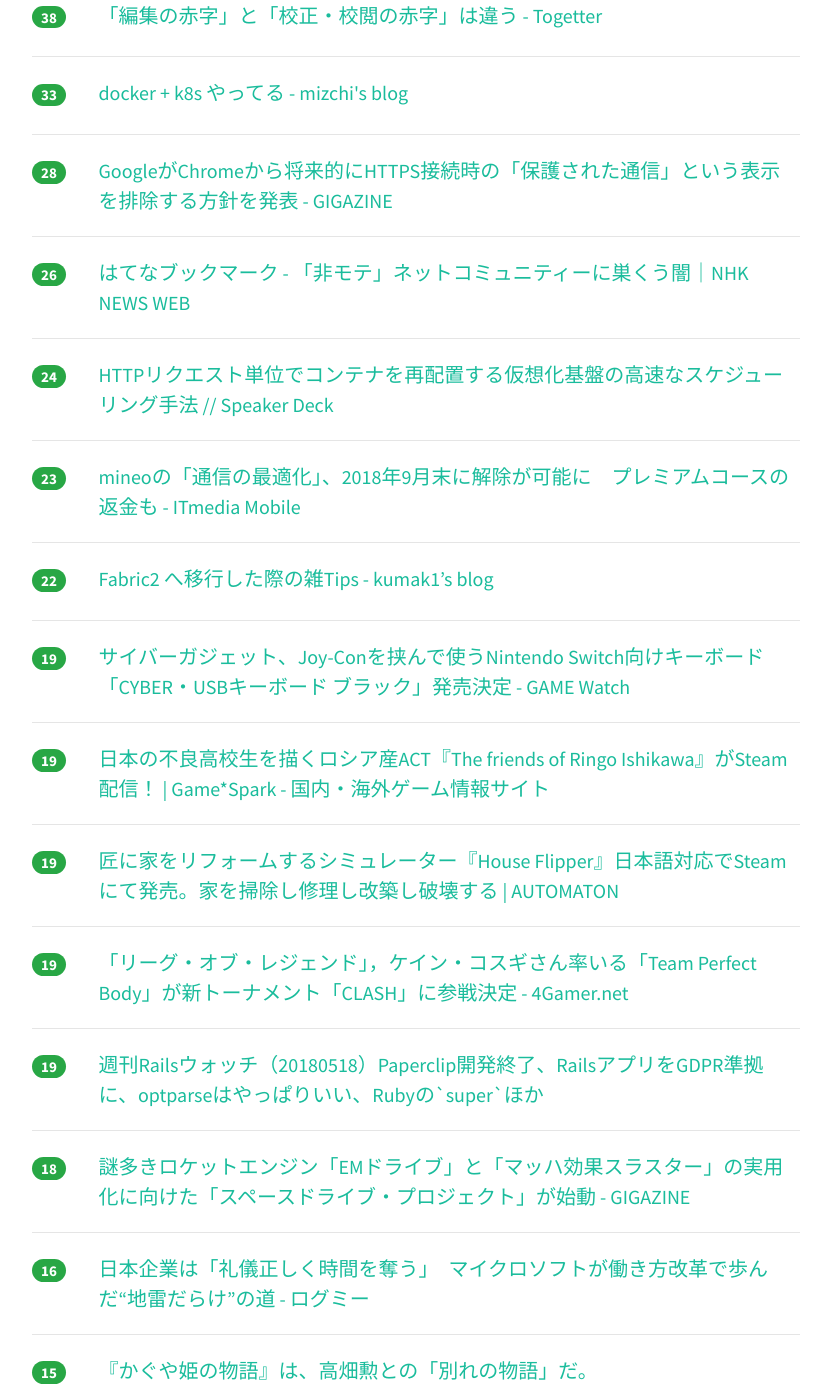
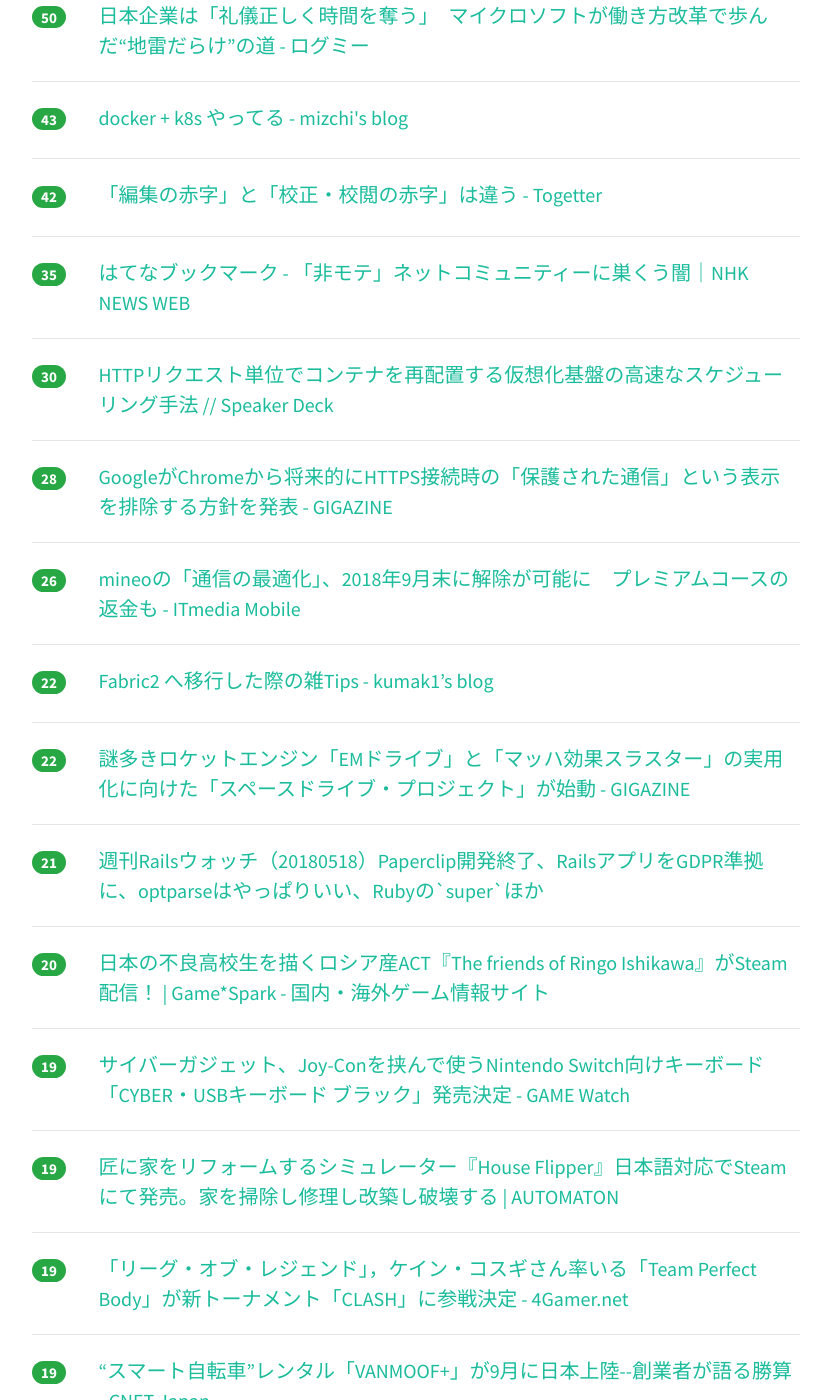
Before and after one commit to yatta47/hatena-matome-site, a Jekyll site: the page built from _posts/2018-05-19-hatena.md, in a window 1280 px wide and 1400 px high, scrolled down 472 px. Shown: the whole window, without its empty margins (224-1055 px from the left). Built offline with Jekyll 4.4.1, drawn with Linux system fonts in a browser that asks for light colours; nearby versions of some CDN libraries; some of the changed text lies outside the part shown.

Commit message:
Updated 2018-05-19

```diff
--- a/_posts/2018-05-19-hatena.md
+++ b/_posts/2018-05-19-hatena.md
@@ -1,24 +1,39 @@
 ---
 layout: post
 title:  "2018-05-19 はてぶIT"
-date:   2018-05-19 11:03:24
+date:   2018-05-19 12:02:42
 tags: [it-hotentry]
 ---
-28 件のデータあり
+31 件のデータあり
 
 <hr><div class="row">
-<div class="col-1"><span class="badge badge-pill badge-success h2">94</span></div>
+<div class="col-1"><span class="badge badge-pill badge-success h2">114</span></div>
 <div class="col-11"><a href='https://qiita.com/mikesorae/items/ff8192fb9cf106262dbf' target='_blank'>やはりお前たちのRepositoryは間違っている</a></div>
 </div>
 <hr>
 <div class="row">
-<div class="col-1"><span class="badge badge-pill badge-success h2">38</span></div>
+<div class="col-1"><span class="badge badge-pill badge-success h2">50</span></div>
+<div class="col-11"><a href='https://logmi.jp/243422' target='_blank'>日本企業は「礼儀正しく時間を奪う」　マイクロソフトが働き方改革で歩んだ“地雷だらけ”の道 - ログミー</a></div>
+</div>
+<hr>
+<div class="row">
+<div class="col-1"><span class="badge badge-pill badge-success h2">43</span></div>
+<div class="col-11"><a href='http://mizchi.hatenablog.com/entry/2018/05/18/235509' target='_blank'>docker + k8s やってる - mizchi's blog</a></div>
+</div>
+<hr>
+<div class="row">
+<div class="col-1"><span class="badge badge-pill badge-success h2">42</span></div>
 <div class="col-11"><a href='https://togetter.com/li/1227538' target='_blank'>「編集の赤字」と「校正・校閲の赤字」は違う - Togetter</a></div>
 </div>
 <hr>
 <div class="row">
-<div class="col-1"><span class="badge badge-pill badge-success h2">33</span></div>
-<div class="col-11"><a href='http://mizchi.hatenablog.com/entry/2018/05/18/235509' target='_blank'>docker + k8s やってる - mizchi's blog</a></div>
+<div class="col-1"><span class="badge badge-pill badge-success h2">35</span></div>
+<div class="col-11"><a href='http://b.hatena.ne.jp/entry/s/www3.nhk.or.jp/news/web_tokushu/2018_0518.html' target='_blank'>はてなブックマーク - 「非モテ」ネットコミュニティーに巣くう闇｜NHK NEWS WEB</a></div>
+</div>
+<hr>
+<div class="row">
+<div class="col-1"><span class="badge badge-pill badge-success h2">30</span></div>
+<div class="col-11"><a href='https://speakerdeck.com/matsumoto_r/httprikuesutodan-wei-dekontenawozai-pei-zhi-surujia-xiang-hua-ji-pan-falsegao-su-nasukeziyuringushou-fa' target='_blank'>HTTPリクエスト単位でコンテナを再配置する仮想化基盤の高速なスケジューリング手法 // Speaker Deck</a></div>
 </div>
 <hr>
 <div class="row">
@@ -28,16 +43,6 @@ tags: [it-hotentry]
 <hr>
 <div class="row">
 <div class="col-1"><span class="badge badge-pill badge-success h2">26</span></div>
-<div class="col-11"><a href='http://b.hatena.ne.jp/entry/s/www3.nhk.or.jp/news/web_tokushu/2018_0518.html' target='_blank'>はてなブックマーク - 「非モテ」ネットコミュニティーに巣くう闇｜NHK NEWS WEB</a></div>
-</div>
-<hr>
-<div class="row">
-<div class="col-1"><span class="badge badge-pill badge-success h2">24</span></div>
-<div class="col-11"><a href='https://speakerdeck.com/matsumoto_r/httprikuesutodan-wei-dekontenawozai-pei-zhi-surujia-xiang-hua-ji-pan-falsegao-su-nasukeziyuringushou-fa' target='_blank'>HTTPリクエスト単位でコンテナを再配置する仮想化基盤の高速なスケジューリング手法 // Speaker Deck</a></div>
-</div>
-<hr>
-<div class="row">
-<div class="col-1"><span class="badge badge-pill badge-success h2">23</span></div>
 <div class="col-11"><a href='http://www.itmedia.co.jp/mobile/articles/1805/18/news140.html' target='_blank'>mineoの「通信の最適化」、2018年9月末に解除が可能に　プレミアムコースの返金も - ITmedia Mobile</a></div>
 </div>
 <hr>
@@ -47,13 +52,23 @@ tags: [it-hotentry]
 </div>
 <hr>
 <div class="row">
-<div class="col-1"><span class="badge badge-pill badge-success h2">19</span></div>
-<div class="col-11"><a href='https://game.watch.impress.co.jp/docs/news/1122650.html' target='_blank'>サイバーガジェット、Joy-Conを挟んで使うNintendo Switch向けキーボード「CYBER・USBキーボード ブラック」発売決定 - GAME Watch</a></div>
+<div class="col-1"><span class="badge badge-pill badge-success h2">22</span></div>
+<div class="col-11"><a href='https://gigazine.net/news/20180518-spacedrive-project/' target='_blank'>謎多きロケットエンジン「EMドライブ」と「マッハ効果スラスター」の実用化に向けた「スペースドライブ・プロジェクト」が始動 - GIGAZINE</a></div>
+</div>
+<hr>
+<div class="row">
+<div class="col-1"><span class="badge badge-pill badge-success h2">21</span></div>
+<div class="col-11"><a href='https://techracho.bpsinc.jp/hachi8833/2018_05_18/56549' target='_blank'>週刊Railsウォッチ（20180518）Paperclip開発終了、RailsアプリをGDPR準拠に、optparseはやっぱりいい、Rubyの`super`ほか</a></div>
+</div>
+<hr>
+<div class="row">
+<div class="col-1"><span class="badge badge-pill badge-success h2">20</span></div>
+<div class="col-11"><a href='https://www.gamespark.jp/article/2018/05/18/80886.html' target='_blank'>日本の不良高校生を描くロシア産ACT『The friends of Ringo Ishikawa』がSteam配信！ | Game*Spark - 国内・海外ゲーム情報サイト</a></div>
 </div>
 <hr>
 <div class="row">
 <div class="col-1"><span class="badge badge-pill badge-success h2">19</span></div>
-<div class="col-11"><a href='https://www.gamespark.jp/article/2018/05/18/80886.html' target='_blank'>日本の不良高校生を描くロシア産ACT『The friends of Ringo Ishikawa』がSteam配信！ | Game*Spark - 国内・海外ゲーム情報サイト</a></div>
+<div class="col-11"><a href='https://game.watch.impress.co.jp/docs/news/1122650.html' target='_blank'>サイバーガジェット、Joy-Conを挟んで使うNintendo Switch向けキーボード「CYBER・USBキーボード ブラック」発売決定 - GAME Watch</a></div>
 </div>
 <hr>
 <div class="row">
@@ -68,21 +83,11 @@ tags: [it-hotentry]
 <hr>
 <div class="row">
 <div class="col-1"><span class="badge badge-pill badge-success h2">19</span></div>
-<div class="col-11"><a href='https://techracho.bpsinc.jp/hachi8833/2018_05_18/56549' target='_blank'>週刊Railsウォッチ（20180518）Paperclip開発終了、RailsアプリをGDPR準拠に、optparseはやっぱりいい、Rubyの`super`ほか</a></div>
-</div>
-<hr>
-<div class="row">
-<div class="col-1"><span class="badge badge-pill badge-success h2">18</span></div>
-<div class="col-11"><a href='https://gigazine.net/news/20180518-spacedrive-project/' target='_blank'>謎多きロケットエンジン「EMドライブ」と「マッハ効果スラスター」の実用化に向けた「スペースドライブ・プロジェクト」が始動 - GIGAZINE</a></div>
+<div class="col-11"><a href='https://japan.cnet.com/article/35119262/' target='_blank'>“スマート自転車”レンタル「VANMOOF+」が9月に日本上陸--創業者が語る勝算 - CNET Japan</a></div>
 </div>
 <hr>
 <div class="row">
 <div class="col-1"><span class="badge badge-pill badge-success h2">16</span></div>
-<div class="col-11"><a href='https://logmi.jp/243422' target='_blank'>日本企業は「礼儀正しく時間を奪う」　マイクロソフトが働き方改革で歩んだ“地雷だらけ”の道 - ログミー</a></div>
-</div>
-<hr>
-<div class="row">
-<div class="col-1"><span class="badge badge-pill badge-success h2">15</span></div>
 <div class="col-11"><a href='https://www.huffingtonpost.jp/2018/05/18/the-tale-of-the-princess-kaguya_a_23437690/' target='_blank'>『かぐや姫の物語』は、高畑勲との「別れの物語」だ。</a></div>
 </div>
 <hr>
@@ -107,8 +112,13 @@ tags: [it-hotentry]
 </div>
 <hr>
 <div class="row">
+<div class="col-1"><span class="badge badge-pill badge-success h2">14</span></div>
+<div class="col-11"><a href='http://afurikamaimai.hatenablog.com/entry/2018/05/18/231544' target='_blank'>ある意味これも同調圧力。 - afurikamaimaiのブログ</a></div>
+</div>
+<hr>
+<div class="row">
 <div class="col-1"><span class="badge badge-pill badge-success h2">12</span></div>
-<div class="col-11"><a href='https://japan.cnet.com/article/35119262/' target='_blank'>“スマート自転車”レンタル「VANMOOF+」が9月に日本上陸--創業者が語る勝算 - CNET Japan</a></div>
+<div class="col-11"><a href='https://qiita.com/moitaro/items/f996eacbe8770209b6b1' target='_blank'>Bootstrap４は英語の資料しかないのかな？？？</a></div>
 </div>
 <hr>
 <div class="row">
@@ -118,7 +128,7 @@ tags: [it-hotentry]
 <hr>
 <div class="row">
 <div class="col-1"><span class="badge badge-pill badge-success h2">11</span></div>
-<div class="col-11"><a href='http://afurikamaimai.hatenablog.com/entry/2018/05/18/231544' target='_blank'>ある意味これも同調圧力。 - afurikamaimaiのブログ</a></div>
+<div class="col-11"><a href='https://speakerdeck.com/itosho525/30dai-karashi-meruwebhurontoendoru-men' target='_blank'>30代から始めるwebフロントエンド入門 // Speaker Deck</a></div>
 </div>
 <hr>
 <div class="row">
@@ -133,7 +143,7 @@ tags: [it-hotentry]
 <hr>
 <div class="row">
 <div class="col-1"><span class="badge badge-pill badge-success h2">9</span></div>
-<div class="col-11"><a href='https://qiita.com/moitaro/items/f996eacbe8770209b6b1' target='_blank'>Bootstrap４は英語の資料しかないのかな？？？</a></div>
+<div class="col-11"><a href='https://www.gizmodo.jp/2018/05/gmail-2late.html' target='_blank'>新Gmailの動きが遅いのって僕だけですか？ | ギズモード・ジャパン</a></div>
 </div>
 <hr>
 <div class="row">
@@ -142,6 +152,11 @@ tags: [it-hotentry]
 </div>
 <hr>
 <div class="row">
+<div class="col-1"><span class="badge badge-pill badge-success h2">8</span></div>
+<div class="col-11"><a href='http://www.shigo45.com/entry/2018/05/18/224815' target='_blank'>https化した後にsearch console や Google アナリティクス の設定を変更する（WordPressでプラグインGoogle XML Sitemapsを使用中の場合） - 45 For Trash</a></div>
+</div>
+<hr>
+<div class="row">
 <div class="col-1"><span class="badge badge-pill badge-success h2">7</span></div>
 <div class="col-11"><a href='http://www.nicovideo.jp/watch/sm33227073' target='_blank'>やばたにえん　/　結月ゆかり　【やばたにえんオリジナル曲】 - ニコニコ動画</a></div>
 </div>
```
